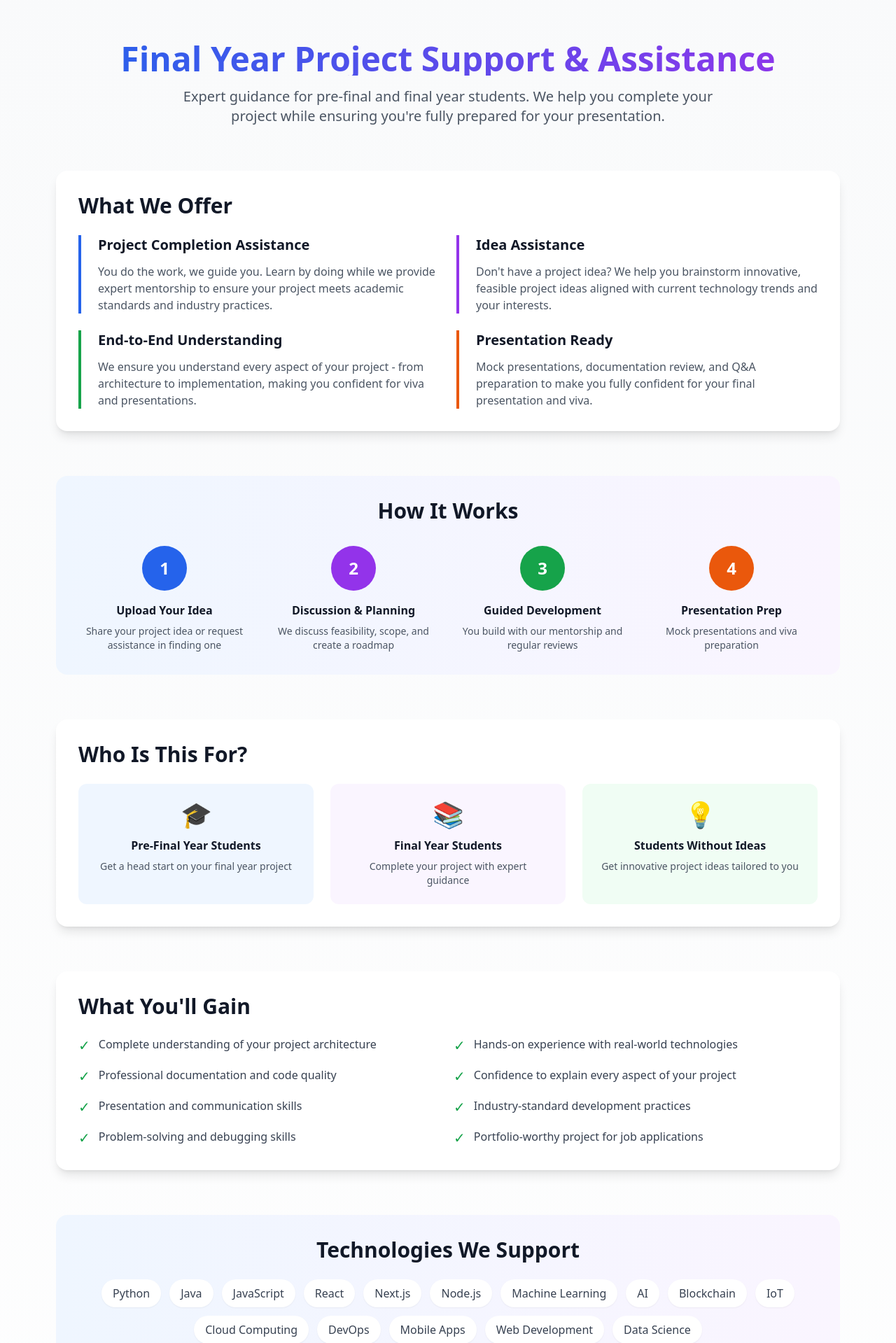
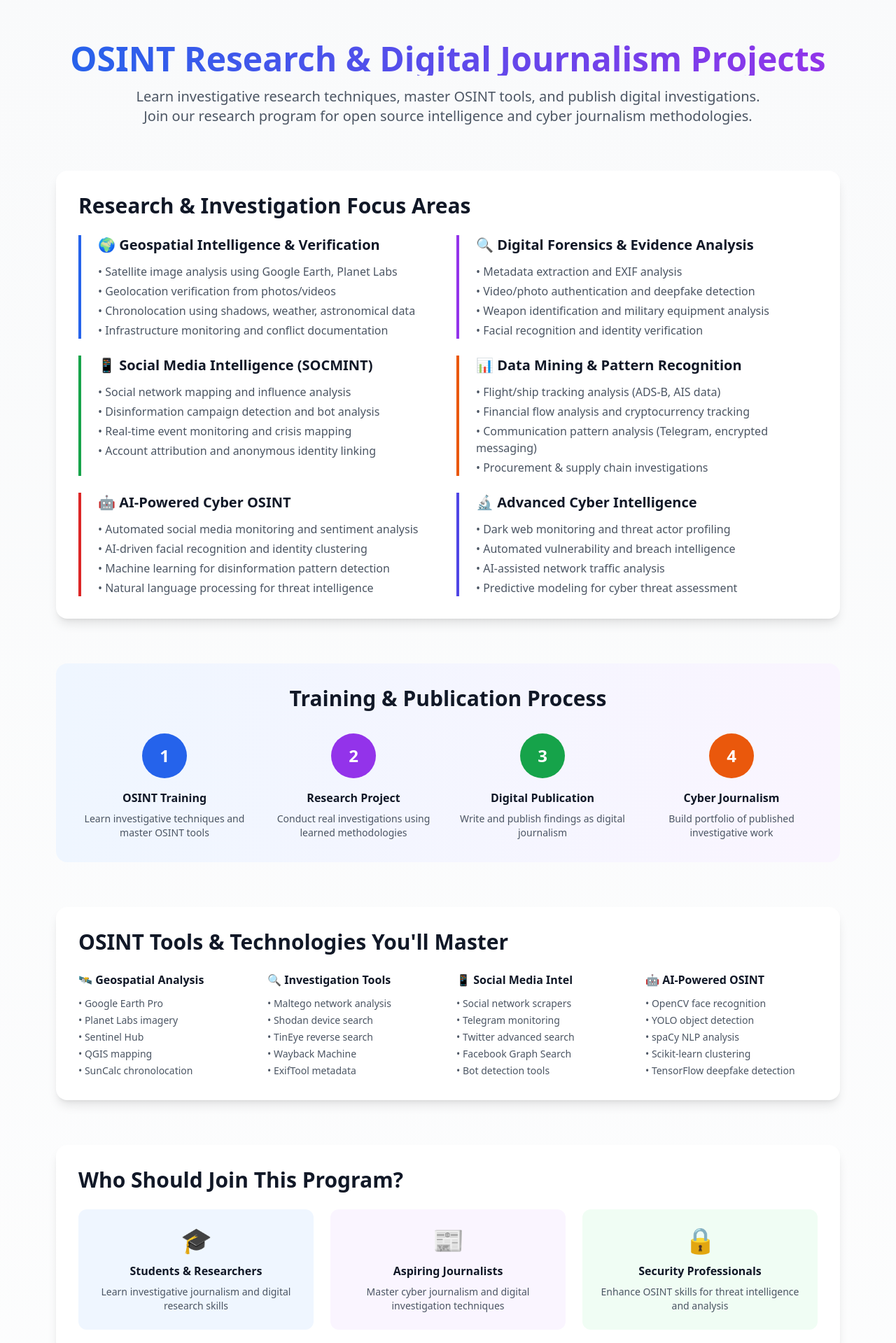
Before and after one commit to miracl-in/miracl-in.github.io, a Next.js app: page /project-support in a window 1280 px wide. Shown: the part 120-2039 px from the top of the page at 70% size. Built offline with nearby package versions, Linux system fonts and the light colour scheme.

Commit message:
Update page.tsx

```diff
--- a/app/project-support/page.tsx
+++ b/app/project-support/page.tsx
@@ -1,8 +1,8 @@
 import { Metadata } from 'next'
 
 export const metadata: Metadata = {
-  title: 'Final Year Project Support & Assistance - Miraclin Technologies',
-  description: 'Get expert guidance for your pre-final and final year projects. We assist you in completing your project while making you presentation-ready.',
+  title: 'OSINT Research & Digital Journalism Projects - Miraclin Technologies',
+  description: 'Join our investigative research program. Learn OSINT techniques, conduct digital investigations, and publish findings through cyber journalism. Professional training and research projects.',
 }
 
 export default function ProjectSupportPage() {
@@ -13,106 +13,188 @@ export default function ProjectSupportPage() {
         {/* Hero Section */}
         <div className="text-center mb-16">
           <h1 className="text-4xl md:text-5xl font-bold bg-gradient-to-r from-blue-600 to-purple-600 bg-clip-text text-transparent mb-4">
-            Final Year Project Support & Assistance
+            OSINT Research & Digital Journalism Projects
           </h1>
-          <p className="text-gray-600 text-lg md:text-xl max-w-3xl mx-auto">
-            Expert guidance for pre-final and final year students. We help you complete your project while ensuring you're fully prepared for your presentation.
+          <p className="text-gray-600 text-lg md:text-xl max-w-4xl mx-auto">
+            Learn investigative research techniques, master OSINT tools, and publish digital investigations.
+            Join our research program for open source intelligence and cyber journalism methodologies.
           </p>
         </div>
 
-        {/* What We Offer */}
+        {/* Research Focus Areas */}
         <section className="mb-16 bg-white rounded-2xl p-8 shadow-lg">
-          <h2 className="text-3xl font-bold text-gray-900 mb-6">What We Offer</h2>
+          <h2 className="text-3xl font-bold text-gray-900 mb-6">Research & Investigation Focus Areas</h2>
           <div className="grid md:grid-cols-2 gap-6">
             <div className="border-l-4 border-blue-600 pl-6">
-              <h3 className="text-xl font-bold text-gray-900 mb-3">Project Completion Assistance</h3>
-              <p className="text-gray-600">
-                You do the work, we guide you. Learn by doing while we provide expert mentorship to ensure your project meets academic standards and industry practices.
-              </p>
+              <h3 className="text-xl font-bold text-gray-900 mb-3">🌍 Geospatial Intelligence & Verification</h3>
+              <ul className="text-gray-600 space-y-1">
+                <li>• Satellite image analysis using Google Earth, Planet Labs</li>
+                <li>• Geolocation verification from photos/videos</li>
+                <li>• Chronolocation using shadows, weather, astronomical data</li>
+                <li>• Infrastructure monitoring and conflict documentation</li>
+              </ul>
             </div>
             <div className="border-l-4 border-purple-600 pl-6">
-              <h3 className="text-xl font-bold text-gray-900 mb-3">Idea Assistance</h3>
-              <p className="text-gray-600">
-                Don't have a project idea? We help you brainstorm innovative, feasible project ideas aligned with current technology trends and your interests.
-              </p>
+              <h3 className="text-xl font-bold text-gray-900 mb-3">🔍 Digital Forensics & Evidence Analysis</h3>
+              <ul className="text-gray-600 space-y-1">
+                <li>• Metadata extraction and EXIF analysis</li>
+                <li>• Video/photo authentication and deepfake detection</li>
+                <li>• Weapon identification and military equipment analysis</li>
+                <li>• Facial recognition and identity verification</li>
+              </ul>
             </div>
             <div className="border-l-4 border-green-600 pl-6">
-              <h3 className="text-xl font-bold text-gray-900 mb-3">End-to-End Understanding</h3>
-              <p className="text-gray-600">
-                We ensure you understand every aspect of your project - from architecture to implementation, making you confident for viva and presentations.
-              </p>
+              <h3 className="text-xl font-bold text-gray-900 mb-3">📱 Social Media Intelligence (SOCMINT)</h3>
+              <ul className="text-gray-600 space-y-1">
+                <li>• Social network mapping and influence analysis</li>
+                <li>• Disinformation campaign detection and bot analysis</li>
+                <li>• Real-time event monitoring and crisis mapping</li>
+                <li>• Account attribution and anonymous identity linking</li>
+              </ul>
             </div>
             <div className="border-l-4 border-orange-600 pl-6">
-              <h3 className="text-xl font-bold text-gray-900 mb-3">Presentation Ready</h3>
-              <p className="text-gray-600">
-                Mock presentations, documentation review, and Q&A preparation to make you fully confident for your final presentation and viva.
-              </p>
+              <h3 className="text-xl font-bold text-gray-900 mb-3">📊 Data Mining & Pattern Recognition</h3>
+              <ul className="text-gray-600 space-y-1">
+                <li>• Flight/ship tracking analysis (ADS-B, AIS data)</li>
+                <li>• Financial flow analysis and cryptocurrency tracking</li>
+                <li>• Communication pattern analysis (Telegram, encrypted messaging)</li>
+                <li>• Procurement & supply chain investigations</li>
+              </ul>
+            </div>
+            <div className="border-l-4 border-red-600 pl-6">
+              <h3 className="text-xl font-bold text-gray-900 mb-3">🤖 AI-Powered Cyber OSINT</h3>
+              <ul className="text-gray-600 space-y-1">
+                <li>• Automated social media monitoring and sentiment analysis</li>
+                <li>• AI-driven facial recognition and identity clustering</li>
+                <li>• Machine learning for disinformation pattern detection</li>
+                <li>• Natural language processing for threat intelligence</li>
+              </ul>
+            </div>
+            <div className="border-l-4 border-indigo-600 pl-6">
+              <h3 className="text-xl font-bold text-gray-900 mb-3">🔬 Advanced Cyber Intelligence</h3>
+              <ul className="text-gray-600 space-y-1">
+                <li>• Dark web monitoring and threat actor profiling</li>
+                <li>• Automated vulnerability and breach intelligence</li>
+                <li>• AI-assisted network traffic analysis</li>
+                <li>• Predictive modeling for cyber threat assessment</li>
+              </ul>
             </div>
           </div>
         </section>
 
-        {/* How It Works */}
+        {/* Training & Publication Process */}
         <section className="mb-16 bg-gradient-to-r from-blue-50 to-purple-50 rounded-2xl p-8">
-          <h2 className="text-3xl font-bold text-gray-900 mb-8 text-center">How It Works</h2>
+          <h2 className="text-3xl font-bold text-gray-900 mb-8 text-center">Training & Publication Process</h2>
           <div className="grid md:grid-cols-4 gap-6">
             <div className="text-center">
               <div className="w-16 h-16 bg-blue-600 text-white rounded-full flex items-center justify-center text-2xl font-bold mx-auto mb-4">1</div>
-              <h3 className="font-bold text-gray-900 mb-2">Upload Your Idea</h3>
-              <p className="text-gray-600 text-sm">Share your project idea or request assistance in finding one</p>
+              <h3 className="font-bold text-gray-900 mb-2">OSINT Training</h3>
+              <p className="text-gray-600 text-sm">Learn investigative techniques and master OSINT tools</p>
             </div>
             <div className="text-center">
               <div className="w-16 h-16 bg-purple-600 text-white rounded-full flex items-center justify-center text-2xl font-bold mx-auto mb-4">2</div>
-              <h3 className="font-bold text-gray-900 mb-2">Discussion & Planning</h3>
-              <p className="text-gray-600 text-sm">We discuss feasibility, scope, and create a roadmap</p>
+              <h3 className="font-bold text-gray-900 mb-2">Research Project</h3>
+              <p className="text-gray-600 text-sm">Conduct real investigations using learned methodologies</p>
             </div>
             <div className="text-center">
               <div className="w-16 h-16 bg-green-600 text-white rounded-full flex items-center justify-center text-2xl font-bold mx-auto mb-4">3</div>
-              <h3 className="font-bold text-gray-900 mb-2">Guided Development</h3>
-              <p className="text-gray-600 text-sm">You build with our mentorship and regular reviews</p>
+              <h3 className="font-bold text-gray-900 mb-2">Digital Publication</h3>
+              <p className="text-gray-600 text-sm">Write and publish findings as digital journalism</p>
             </div>
             <div className="text-center">
               <div className="w-16 h-16 bg-orange-600 text-white rounded-full flex items-center justify-center text-2xl font-bold mx-auto mb-4">4</div>
-              <h3 className="font-bold text-gray-900 mb-2">Presentation Prep</h3>
-              <p className="text-gray-600 text-sm">Mock presentations and viva preparation</p>
+              <h3 className="font-bold text-gray-900 mb-2">Cyber Journalism</h3>
+              <p className="text-gray-600 text-sm">Build portfolio of published investigative work</p>
             </div>
           </div>
         </section>
 
-        {/* Who Is This For */}
+        {/* OSINT Tools & Technologies */}
         <section className="mb-16 bg-white rounded-2xl p-8 shadow-lg">
-          <h2 className="text-3xl font-bold text-gray-900 mb-6">Who Is This For?</h2>
-          <div className="grid md:grid-cols-3 gap-6">
-            <div className="text-center p-6 bg-blue-50 rounded-xl">
-              <div className="text-4xl mb-3">🎓</div>
-              <h3 className="font-bold text-gray-900 mb-2">Pre-Final Year Students</h3>
-              <p className="text-gray-600 text-sm">Get a head start on your final year project</p>
+          <h2 className="text-3xl font-bold text-gray-900 mb-6">OSINT Tools & Technologies You'll Master</h2>
+          <div className="grid md:grid-cols-4 gap-6">
+            <div>
+              <h3 className="font-bold text-gray-900 mb-3">🛰️ Geospatial Analysis</h3>
+              <ul className="text-gray-600 space-y-1 text-sm">
+                <li>• Google Earth Pro</li>
+                <li>• Planet Labs imagery</li>
+                <li>• Sentinel Hub</li>
+                <li>• QGIS mapping</li>
+                <li>• SunCalc chronolocation</li>
+              </ul>
             </div>
-            <div className="text-center p-6 bg-purple-50 rounded-xl">
-              <div className="text-4xl mb-3">📚</div>
-              <h3 className="font-bold text-gray-900 mb-2">Final Year Students</h3>
-              <p className="text-gray-600 text-sm">Complete your project with expert guidance</p>
+            <div>
+              <h3 className="font-bold text-gray-900 mb-3">🔍 Investigation Tools</h3>
+              <ul className="text-gray-600 space-y-1 text-sm">
+                <li>• Maltego network analysis</li>
+                <li>• Shodan device search</li>
+                <li>• TinEye reverse search</li>
+                <li>• Wayback Machine</li>
+                <li>• ExifTool metadata</li>
+              </ul>
             </div>
-            <div className="text-center p-6 bg-green-50 rounded-xl">
-              <div className="text-4xl mb-3">💡</div>
-              <h3 className="font-bold text-gray-900 mb-2">Students Without Ideas</h3>
-              <p className="text-gray-600 text-sm">Get innovative project ideas tailored to you</p>
+            <div>
+              <h3 className="font-bold text-gray-900 mb-3">📱 Social Media Intel</h3>
+              <ul className="text-gray-600 space-y-1 text-sm">
+                <li>• Social network scrapers</li>
+                <li>• Telegram monitoring</li>
+                <li>• Twitter advanced search</li>
+                <li>• Facebook Graph Search</li>
+                <li>• Bot detection tools</li>
+              </ul>
+            </div>
+            <div>
+              <h3 className="font-bold text-gray-900 mb-3">🤖 AI-Powered OSINT</h3>
+              <ul className="text-gray-600 space-y-1 text-sm">
+                <li>• OpenCV face recognition</li>
+                <li>• YOLO object detection</li>
+                <li>• spaCy NLP analysis</li>
+                <li>• Scikit-learn clustering</li>
+                <li>• TensorFlow deepfake detection</li>
+              </ul>
             </div>
           </div>
         </section>
 
-        {/* What You'll Learn */}
+        {/* Who Should Join */}
         <section className="mb-16 bg-white rounded-2xl p-8 shadow-lg">
-          <h2 className="text-3xl font-bold text-gray-900 mb-6">What You'll Gain</h2>
+          <h2 className="text-3xl font-bold text-gray-900 mb-6">Who Should Join This Program?</h2>
+          <div className="grid md:grid-cols-3 gap-6">
+            <div className="text-center p-6 bg-blue-50 rounded-xl">
+              <div className="text-4xl mb-3">🎓</div>
+              <h3 className="font-bold text-gray-900 mb-2">Students & Researchers</h3>
+              <p className="text-gray-600 text-sm">Learn investigative journalism and digital research skills</p>
+            </div>
+            <div className="text-center p-6 bg-purple-50 rounded-xl">
+              <div className="text-4xl mb-3">📰</div>
+              <h3 className="font-bold text-gray-900 mb-2">Aspiring Journalists</h3>
+              <p className="text-gray-600 text-sm">Master cyber journalism and digital investigation techniques</p>
+            </div>
+            <div className="text-center p-6 bg-green-50 rounded-xl">
+              <div className="text-4xl mb-3">🔒</div>
+              <h3 className="font-bold text-gray-900 mb-2">Security Professionals</h3>
+              <p className="text-gray-600 text-sm">Enhance OSINT skills for threat intelligence and analysis</p>
+            </div>
+          </div>
+        </section>
+
+        {/* What You'll Achieve */}
+        <section className="mb-16 bg-white rounded-2xl p-8 shadow-lg">
+          <h2 className="text-3xl font-bold text-gray-900 mb-6">What You'll Achieve</h2>
           <ul className="grid md:grid-cols-2 gap-4">
             {[
-              "Complete understanding of your project architecture",
-              "Hands-on experience with real-world technologies",
-              "Professional documentation and code quality",
-              "Confidence to explain every aspect of your project",
-              "Presentation and communication skills",
-              "Industry-standard development practices",
-              "Problem-solving and debugging skills",
-              "Portfolio-worthy project for job applications"
+              "Master professional investigative methodologies",
+              "Publish digital investigations and cyber journalism articles",
+              "Build a portfolio of published research work",
+              "Develop expertise in OSINT tools and AI-powered techniques",
+              "Learn to verify information and detect disinformation using AI",
+              "Conduct geospatial analysis and satellite imagery investigation",
+              "Perform social media intelligence and automated network analysis",
+              "Create data-driven investigative reports with machine learning insights",
+              "Implement AI-based facial recognition and identity clustering",
+              "Use natural language processing for threat intelligence analysis",
+              "Deploy automated monitoring systems for cyber threat detection",
+              "Apply machine learning for pattern recognition in large datasets"
             ].map((item, i) => (
               <li key={i} className="flex items-start gap-3">
                 <span className="text-green-600 text-xl">✓</span>
@@ -122,19 +204,28 @@ export default function ProjectSupportPage() {
           </ul>
         </section>
 
-        {/* Technologies We Support */}
+        {/* Research Ethics & Legal Framework */}
         <section className="mb-16 bg-gradient-to-r from-blue-50 to-purple-50 rounded-2xl p-8">
-          <h2 className="text-3xl font-bold text-gray-900 mb-6 text-center">Technologies We Support</h2>
-          <div className="flex flex-wrap justify-center gap-3">
-            {[
-              "Python", "Java", "JavaScript", "React", "Next.js", "Node.js",
-              "Machine Learning", "AI", "Blockchain", "IoT", "Cloud Computing",
-              "DevOps", "Mobile Apps", "Web Development", "Data Science"
-            ].map((tech, i) => (
-              <span key={i} className="px-4 py-2 bg-white rounded-full text-gray-700 font-medium shadow-sm">
-                {tech}
-              </span>
-            ))}
+          <h2 className="text-3xl font-bold text-gray-900 mb-6 text-center">Research Ethics & Legal Framework</h2>
+          <div className="grid md:grid-cols-2 gap-8">
+            <div>
+              <h3 className="font-bold text-gray-900 mb-3">🛡️ Ethical Guidelines</h3>
+              <ul className="text-gray-600 space-y-2">
+                <li>• Responsible disclosure practices</li>
+                <li>• Privacy protection in investigations</li>
+                <li>• Source verification and fact-checking</li>
+                <li>• Avoiding harm to individuals</li>
+              </ul>
+            </div>
+            <div>
+              <h3 className="font-bold text-gray-900 mb-3">⚖️ Legal Compliance</h3>
+              <ul className="text-gray-600 space-y-2">
+                <li>• Understanding legal boundaries in OSINT</li>
+                <li>• Data protection and GDPR compliance</li>
+                <li>• Intellectual property considerations</li>
+                <li>• Journalistic standards and ethics</li>
+              </ul>
+            </div>
           </div>
         </section>
 
@@ -144,24 +235,24 @@ export default function ProjectSupportPage() {
           <div className="space-y-6">
             {[
               {
-                q: "Will you do my project for me?",
-                a: "No. We believe in learning by doing. You'll build the project yourself while we guide, mentor, and ensure you understand everything."
+                q: "What is OSINT and how does it work?",
+                a: "OSINT (Open Source Intelligence) involves gathering and analyzing publicly available information for investigations. We use satellite imagery, social media analysis, and digital forensics to uncover facts and publish findings."
               },
               {
-                q: "What if I don't have a project idea?",
-                a: "That's perfectly fine! We'll help you brainstorm innovative ideas based on your interests and current technology trends."
+                q: "Will I publish real investigations?",
+                a: "Yes! You'll conduct actual research projects and publish your findings as digital journalism articles, building a portfolio of investigative work."
               },
               {
-                q: "How long does the support last?",
-                a: "We support you throughout your project duration until your final presentation, typically 3-6 months."
+                q: "Do I need prior journalism or technical experience?",
+                a: "No prior experience required. We'll train you from basics to advanced OSINT techniques and digital journalism skills."
               },
               {
-                q: "Will I understand my project completely?",
-                a: "Absolutely! Our goal is to make you confident enough to explain every line of code and design decision in your viva."
+                q: "What kind of investigations will I work on?",
+                a: "Projects may include conflict monitoring, disinformation analysis, environmental investigations, human rights documentation, and other public interest research."
               },
               {
-                q: "What's the cost?",
-                a: "Contact us with your project requirements for a customized quote. We offer affordable packages for students."
+                q: "Is this program suitable for academic research?",
+                a: "Absolutely! The skills and methodologies learned are valuable for academic research, thesis projects, and scholarly publications."
               }
             ].map((faq, i) => (
               <div key={i} className="border-b pb-4 last:border-0">
@@ -174,13 +265,13 @@ export default function ProjectSupportPage() {
 
         {/* CTA */}
         <div className="text-center bg-gradient-to-r from-blue-600 to-purple-600 rounded-2xl p-12 text-white">
-          <h2 className="text-3xl font-bold mb-4">Ready to Start Your Project?</h2>
-          <p className="text-lg mb-8 opacity-90">Upload your idea or request assistance today!</p>
+          <h2 className="text-3xl font-bold mb-4">Ready to Become an Investigative Researcher?</h2>
+          <p className="text-lg mb-8 opacity-90">Join our OSINT training program and start publishing digital investigations!</p>
           <a
             href="/contact"
             className="inline-block px-8 py-4 bg-white text-blue-600 font-bold rounded-lg hover:shadow-xl transition-all transform hover:scale-105"
           >
-            Get Started Now
+            Apply for Research Program
           </a>
         </div>
       </div>
```
